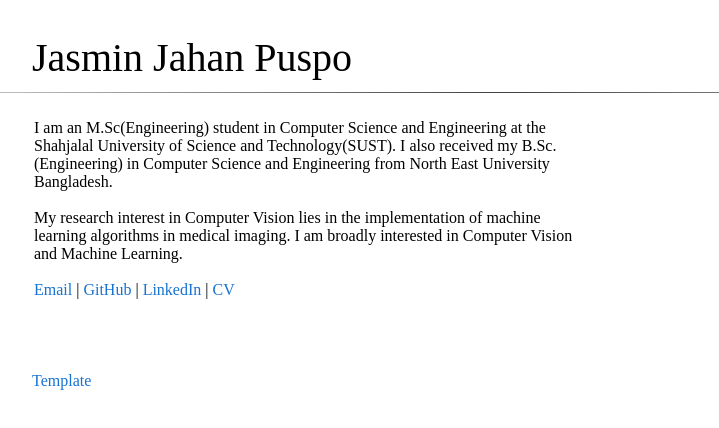
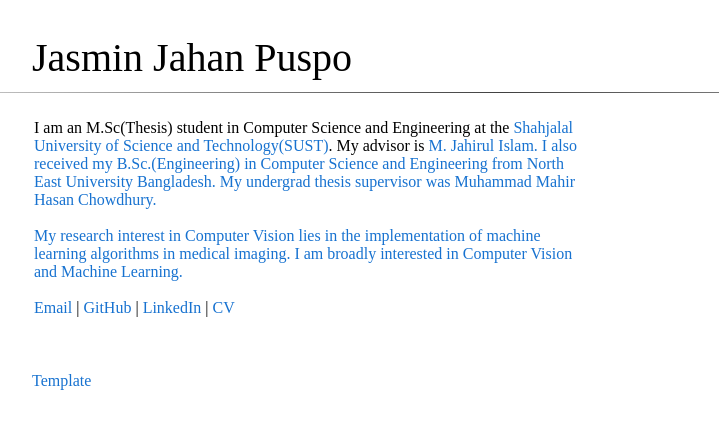
Before and after one commit to jasminjahanpuspo/jasminjahanpuspo.github.io, a plain HTML site: page index.html in a window 1280 px wide. Shown: the full height of the page, 136-855 px from the left. Drawn offline with Linux system fonts and the light colour scheme.

Commit message:
Update index.html

```diff
--- a/index.html
+++ b/index.html
@@ -25,7 +25,8 @@
 <div class="section">
 <table>
   <tr valign="top"> <td style="width: 600px; vertical-align: top;">
-  I am an M.Sc(Engineering) student in Computer Science and Engineering at the Shahjalal University of Science and Technology(SUST). I also received my B.Sc.(Engineering) in Computer Science and Engineering from North East University Bangladesh.
+  I am an M.Sc(Thesis) student in Computer Science and Engineering at the <a href="https://www.sust.edu/d/cse">Shahjalal University of Science and Technology(SUST)</a>. My advisor is <a href="https://www.sust.edu/d/cse/faculty-profile-detail/1"> M. Jahirul Islam. I also received my B.Sc.(Engineering) in Computer Science and Engineering from
+    <a href="https://www.neub.edu.bd/academic/school-of-natural-sciences/department-of-computer-science-and-engineering">North East University Bangladesh. My undergrad thesis supervisor was <a href="https://scholar.google.com/citations?user=gQnQJPMAAAAJ&hl=en">Muhammad Mahir Hasan Chowdhury.
   <p><br></p>
  My research interest in Computer Vision lies in the implementation of machine learning algorithms in medical imaging. I am broadly interested in Computer Vision and Machine Learning.
   <p><br></p>
```
